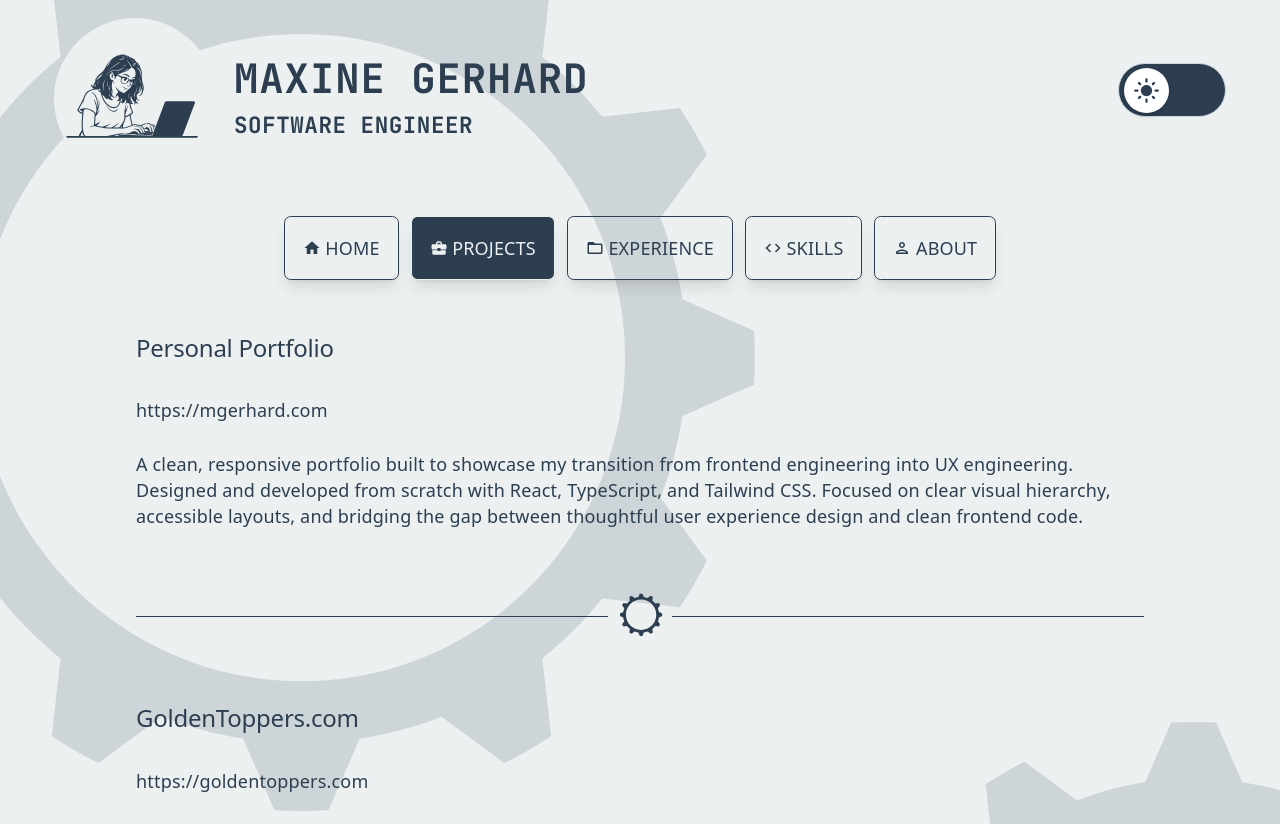
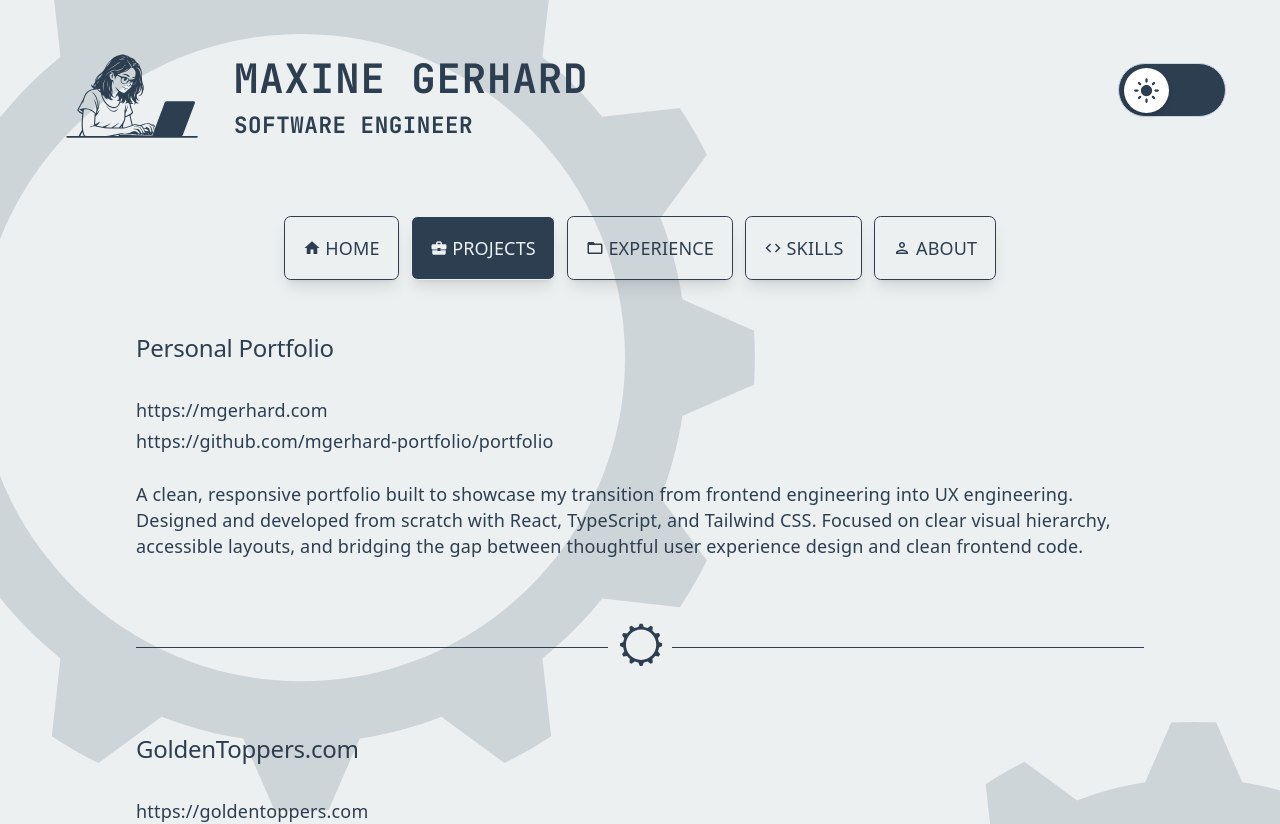
Before and after one commit to mgerhard-portfolio/portfolio, a React (Vite) app: page /projects in a window 1280 px wide. Shown: the top 824 px of the page. Built offline with nearby package versions, Linux system fonts and the light colour scheme; a web font is replaced by a local one.

Commit message:
update readme, update project links

```diff
--- a/src/components/Logo.tsx
+++ b/src/components/Logo.tsx
@@ -17,7 +17,9 @@ export default function Logo({ title, to }: LogoProps) {
       to={to}
       aria-label={`${title}, Software Engineer`}
     >
-      <div className="hidden lg:flex items-center justify-center w-36 h-36 rounded-full bg-[#ECF0F1] overflow-hidden p-2 shrink-0">
+      <div
+        className={`hidden lg:flex items-center justify-center w-36 h-36 rounded-full bg-[${darkMode ? color.background : "none"}] overflow-hidden p-2 shrink-0`}
+      >
         <ProfileGirl
           className="w-44 h-44 rounded-full object-cover hidden lg:block"
           color={color.text}
--- a/src/components/SideBarText.tsx
+++ b/src/components/SideBarText.tsx
@@ -10,6 +10,7 @@ interface SideBarTextProps {
   icon?: ReactNode;
   className?: string;
   link?: string;
+  link2?: string;
 }
 
 export default function SideBarText({
@@ -19,6 +20,7 @@ export default function SideBarText({
   children,
   className,
   link,
+  link2,
 }: SideBarTextProps) {
   const { darkMode } = useContext(SettingsContext);
   return (
@@ -46,6 +48,7 @@ export default function SideBarText({
         <div className="flex flex-col gap-6">
           {heading && <h2 className={`text-xl font-bold `}>{heading}</h2>}
           {subtitle && <h3 className={`text-lg font-semibold `}>{subtitle}</h3>}
+          <div className="flex flex-col gap-1">
             {link && (
               <a
                 href={link}
@@ -56,6 +59,17 @@ export default function SideBarText({
                 {link}
               </a>
             )}
+            {link2 && (
+              <a
+                href={link2}
+                target="_blank"
+                rel="noopener noreferrer"
+                className={`text-[${darkMode ? color.background : color.text}] hover:underline`}
+              >
+                {link2}
+              </a>
+            )}
+          </div>
           <p>{children}</p>
         </div>
       )}
--- a/src/pages/ProjectsPage.tsx
+++ b/src/pages/ProjectsPage.tsx
@@ -9,7 +9,11 @@ function ProjectsPage() {
   return (
     <section className="page flex flex-col max-w-4xl">
       <div className="flex flex-col gap-12">
-        <SideBarText heading="Personal Portfolio" link="https://mgerhard.com">
+        <SideBarText
+          heading="Personal Portfolio"
+          link="https://mgerhard.com"
+          link2="https://github.com/mgerhard-portfolio/portfolio"
+        >
           A clean, responsive portfolio built to showcase my transition from
           frontend engineering into UX engineering. Designed and developed from
           scratch with React, TypeScript, and Tailwind CSS. Focused on clear
@@ -31,6 +35,7 @@ function ProjectsPage() {
         <SideBarText
           heading="GoldenToppers.com"
           link="https://goldentoppers.com"
+          link2="https://github.com/goldentoppers/golden-toppers"
         >
           An independent web project built with a warm, welcoming, and grounded
           user experience. Created and maintained end-to-end, covering layout
```
Also changed, not shown: 1 other file (tests, documents, lock files or other folders). Lines whose indentation alone changed are shown as unchanged.
